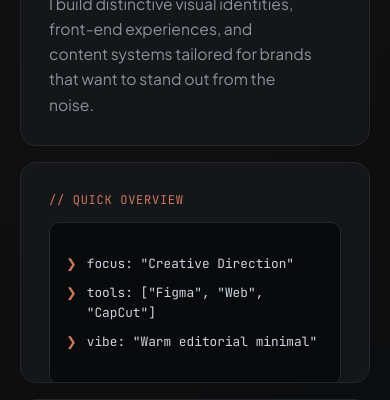
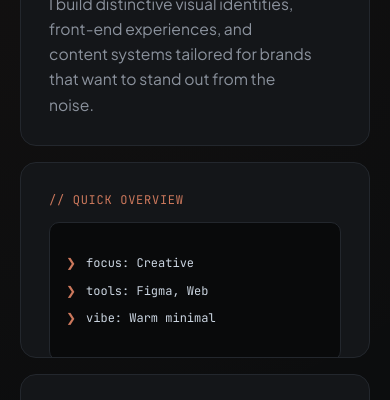
Before and after one commit to arhxvn/portfolio, a plain HTML site: page index.html in a window 390 px wide. Shown: the part 371-771 px from the top of the page. Drawn offline with Linux system fonts and the light colour scheme.

Commit message:
Fix Quick Overview display - shorten text and improve mobile layout

```diff
--- a/index.html
+++ b/index.html
@@ -162,22 +162,25 @@
       border-radius: 10px;
       padding: 16px;
       font-family: 'JetBrains Mono', monospace;
-      font-size: 0.8rem;
+      font-size: 0.75rem;
       color: #cbd5e1;
       height: 100%;
       display: flex;
       flex-direction: column;
       justify-content: center;
       gap: 8px;
+      overflow-x: auto;
     }
 
     .prompt-line {
       display: flex;
       gap: 10px;
+      white-space: nowrap;
     }
 
     .prompt-symbol {
       color: var(--terracotta);
+      flex-shrink: 0;
     }
 
     /* Project Cards */
@@ -320,15 +323,15 @@
         <div class="terminal-box">
           <div class="prompt-line">
             <span class="prompt-symbol">❯</span>
-            <span>focus: "Creative Direction"</span>
+            <span>focus: Creative</span>
           </div>
           <div class="prompt-line">
             <span class="prompt-symbol">❯</span>
-            <span>tools: ["Figma", "Web", "CapCut"]</span>
+            <span>tools: Figma, Web</span>
           </div>
           <div class="prompt-line">
             <span class="prompt-symbol">❯</span>
-            <span>vibe: "Warm editorial minimal"</span>
+            <span>vibe: Warm minimal</span>
           </div>
         </div>
       </article>
```
